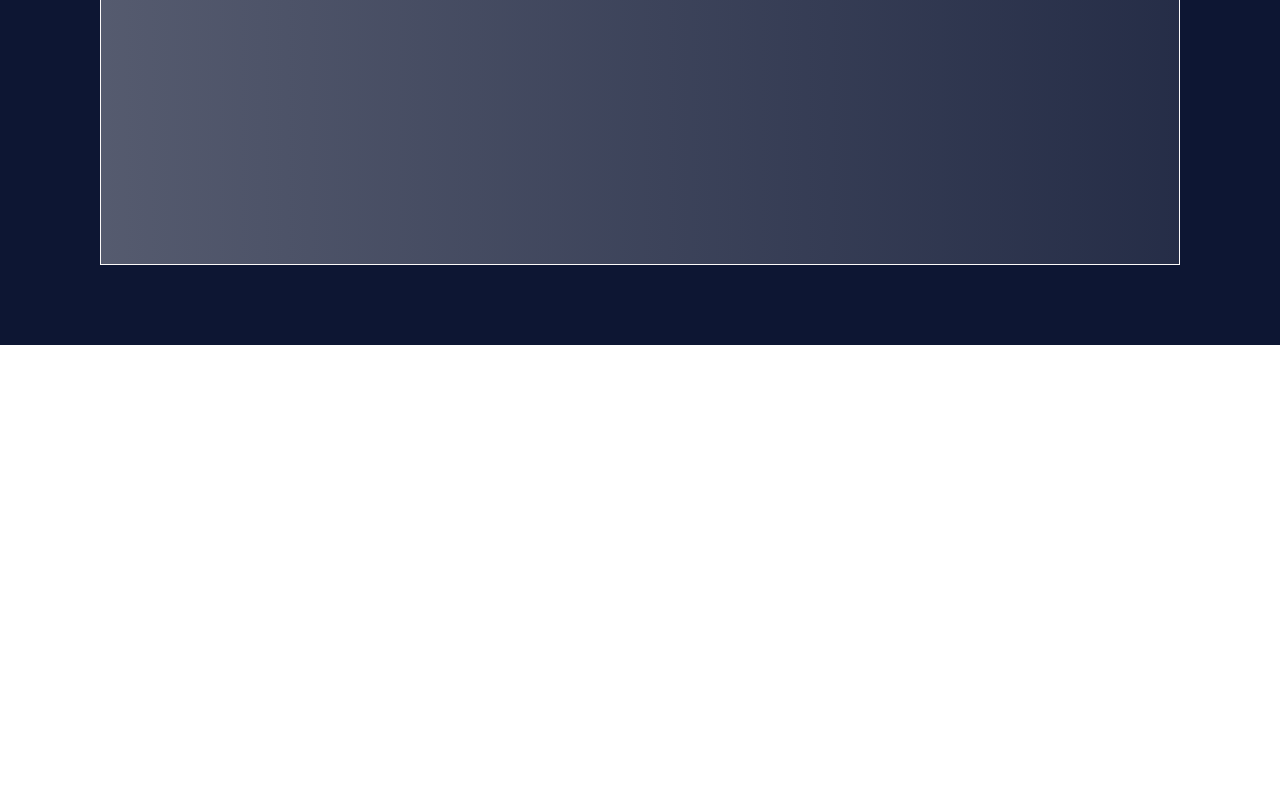
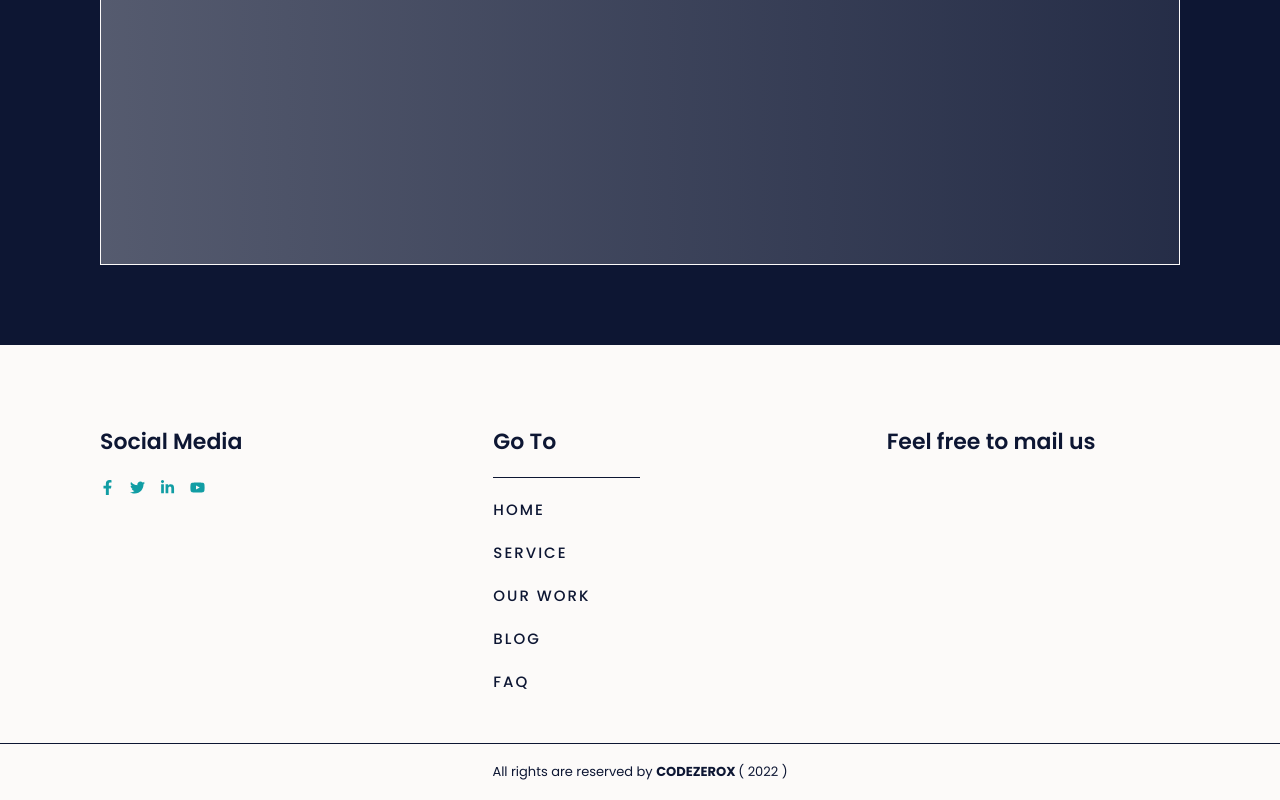
Before and after one commit to abusaidshabib/werox, a React (Create React App) app: page / in a window 1280 px wide. Shown: the part 3580-4380 px from the top of the page. Before the commit the page ends 3925 px from the top, so only its background shows below. Built offline with nearby package versions, Linux system fonts and the light colour scheme.

Commit message:
footer added

```diff
--- a/package.json
+++ b/package.json
@@ -8,6 +8,7 @@
     "@testing-library/user-event": "^13.5.0",
     "react": "^18.2.0",
     "react-dom": "^18.2.0",
+    "react-icons": "^4.7.1",
     "react-router-dom": "^6.6.2",
     "react-scripts": "5.0.1",
     "web-vitals": "^2.1.4"
--- a/src/App.css
+++ b/src/App.css
@@ -34,6 +34,14 @@
 
 html {
   font-size: 62.5%;
+}
+
+ul{
+  list-style: none;
+}
+
+a{
+  text-decoration: none;
 }
 
 .App {
@@ -84,7 +92,6 @@ html {
   color: var(--darkBlue);
   font-weight: 500;
   letter-spacing: .2rem;
-  text-decoration: none;
 }
 
 .primary-btn {
@@ -97,5 +104,4 @@ html {
   color: var(--white);
   font-weight: 500;
   letter-spacing: .2rem;
-  text-decoration: none;
 }
--- a/src/Pages/Home/Experience/Experience.css
+++ b/src/Pages/Home/Experience/Experience.css
@@ -14,10 +14,6 @@
     gap: 7rem 30rem;
 }
 
-.exp{
-    list-style: none;
-}
-
 .exp .value{
     font-size: 5rem;
     font-weight: bold;
--- a/src/Pages/Home/Footer/Footer.css
+++ b/src/Pages/Home/Footer/Footer.css
@@ -0,0 +1,69 @@
+.footer{
+    width: 100%;
+    padding-top: 8rem;
+    background: var(--white);
+    color: var(--darkBlue);
+}
+
+.footer .content{
+    width: 100%;
+    padding: var(--bothGaps);
+    padding-bottom: 5rem;
+    display: grid;
+    grid-template-columns: repeat(3,1fr);
+    gap: 10rem;
+}
+
+.footer-title{
+    position: relative;
+    font-size: 2.2rem;
+    font-weight: 600;
+    margin-bottom: 2rem;
+}
+
+.social-icons{
+    display: flex;
+    gap: 1.5rem;
+}
+
+.social-icons a{
+    font-size: 1.5rem;
+    color: var(--lightTeal);
+}
+
+.goto .footer-title{
+    padding-bottom: 2rem;
+}
+
+.goto .footer-title::before{
+    position: absolute;
+    content: '';
+    width: 50%;
+    height: 0.1rem;
+    background: var(--darkBlue);
+    bottom: 0rem;
+}
+
+.goto .nav-links{
+    display: grid;
+    gap: 2rem;
+}
+
+.goto .nav-links a{
+    font-size: 1.5rem;
+    font-weight: 500;
+    color: var(--darkBlue);
+    letter-spacing: .2rem;
+
+}
+
+.copyright{
+    border-top: 1px solid var(--darkBlue);
+    text-align: center;
+    padding: 1.8rem 0;
+    font-size: 1.3rem;
+}
+
+.copyright span{
+    font-weight: bold;
+}
--- a/src/Pages/Home/Footer/Footer.js
+++ b/src/Pages/Home/Footer/Footer.js
@@ -0,0 +1,41 @@
+import React from 'react';
+import { Link } from 'react-router-dom';
+import './Footer.css';
+import { FaFacebookF, FaTwitter, FaLinkedinIn, FaYoutube } from 'react-icons/fa';
+
+const Footer = () => {
+    return (
+        <footer className='footer'>
+            <div className='content'>
+                <div className='social-media'>
+                    <h3 className='footer-title'>Social Media</h3>
+                    <ul className='social-icons'>
+                        <li><Link><FaFacebookF /></Link></li>
+                        <li><Link><FaTwitter /></Link></li>
+                        <li><Link><FaLinkedinIn /></Link></li>
+                        <li><Link><FaYoutube /></Link></li>
+                    </ul>
+                </div>
+                <div className='goto'>
+                    <h3 className='footer-title'>Go To</h3>
+                    <ul className='nav-links'>
+                        <li><Link>HOME</Link></li>
+                        <li><Link>SERVICE</Link></li>
+                        <li><Link>OUR WORK</Link></li>
+                        <li><Link>BLOG</Link></li>
+                        <li><Link>FAQ</Link></li>
+                    </ul>
+                </div>
+                <div className='footer-form'>
+                    <h3 className='footer-title'>Feel free to mail us</h3>
+
+                </div>
+            </div>
+            <div className='copyright'>
+                All rights are reserved by <span>CODEZEROX </span>( 2022 )
+            </div>
+        </footer>
+    );
+};
+
+export default Footer;
--- a/src/Pages/Home/HeroSection/Hero.css
+++ b/src/Pages/Home/HeroSection/Hero.css
@@ -57,7 +57,6 @@
     color: var(--white);
     font-weight: 500;
     letter-spacing: .2rem;
-    text-decoration: none;
     z-index: 1;
     transition: 0.3s;
   }
--- a/src/Pages/Home/Home/Home.js
+++ b/src/Pages/Home/Home/Home.js
@@ -1,5 +1,6 @@
 import React from 'react';
 import Experience from '../Experience/Experience';
+import Footer from '../Footer/Footer';
 import Hero from '../HeroSection/Hero';
 import Reviews from '../Reviews/Reviews';
 import WhatWeDo from '../WhatWeDo/WhatWeDo';
@@ -13,6 +14,7 @@ const Home = () => {
       <WhatWeProvide></WhatWeProvide>
       <Experience></Experience>
       <Reviews></Reviews>
+      <Footer></Footer>
     </div>
   );
 };
--- a/src/Pages/Home/WhatWeProvide/WhatWeProvide.css
+++ b/src/Pages/Home/WhatWeProvide/WhatWeProvide.css
@@ -45,7 +45,6 @@
 }
 
 .service-card .skills{
-    list-style: none;
     display: flex;
     flex-wrap: wrap;
     align-self: flex-end;
@@ -191,7 +190,6 @@
 
 .hire-text a{
     position: relative;
-    text-decoration: none;
     text-transform: uppercase;
     margin-left: 2rem;
     border-radius: 5px;
--- a/src/Pages/Shared/Navbar/Navbar.css
+++ b/src/Pages/Shared/Navbar/Navbar.css
@@ -20,14 +20,12 @@
 }
 
 .menu-div{
-  list-style-type: none;
   display: flex;
   grid-template-columns: repeat(5,1fr);
   grid-gap: 1rem;
 }
 
 .menu-div .menu-text{
-  text-decoration: none;
   font-size: var(--font14);
   letter-spacing: .2rem;
   text-transform: uppercase;
```
Also changed, not shown: 1 other file (tests, documents, lock files or other folders).
